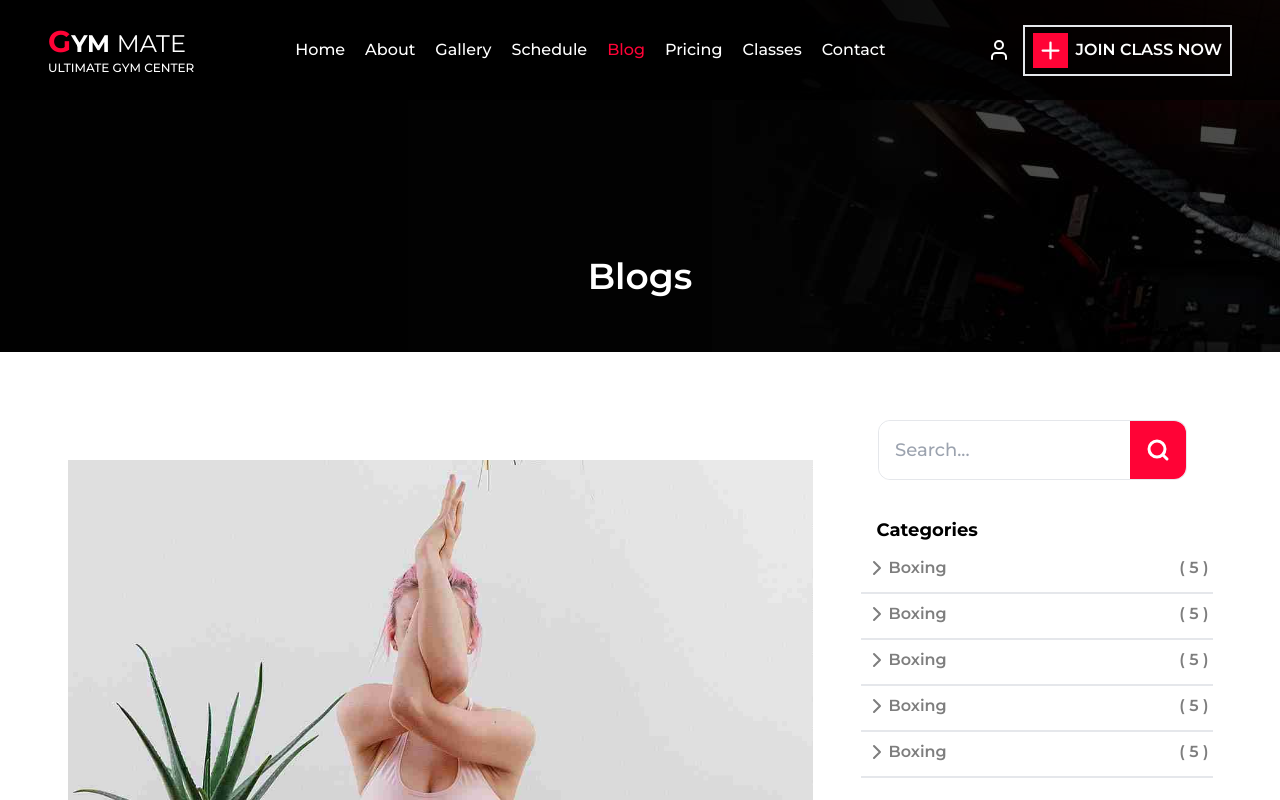
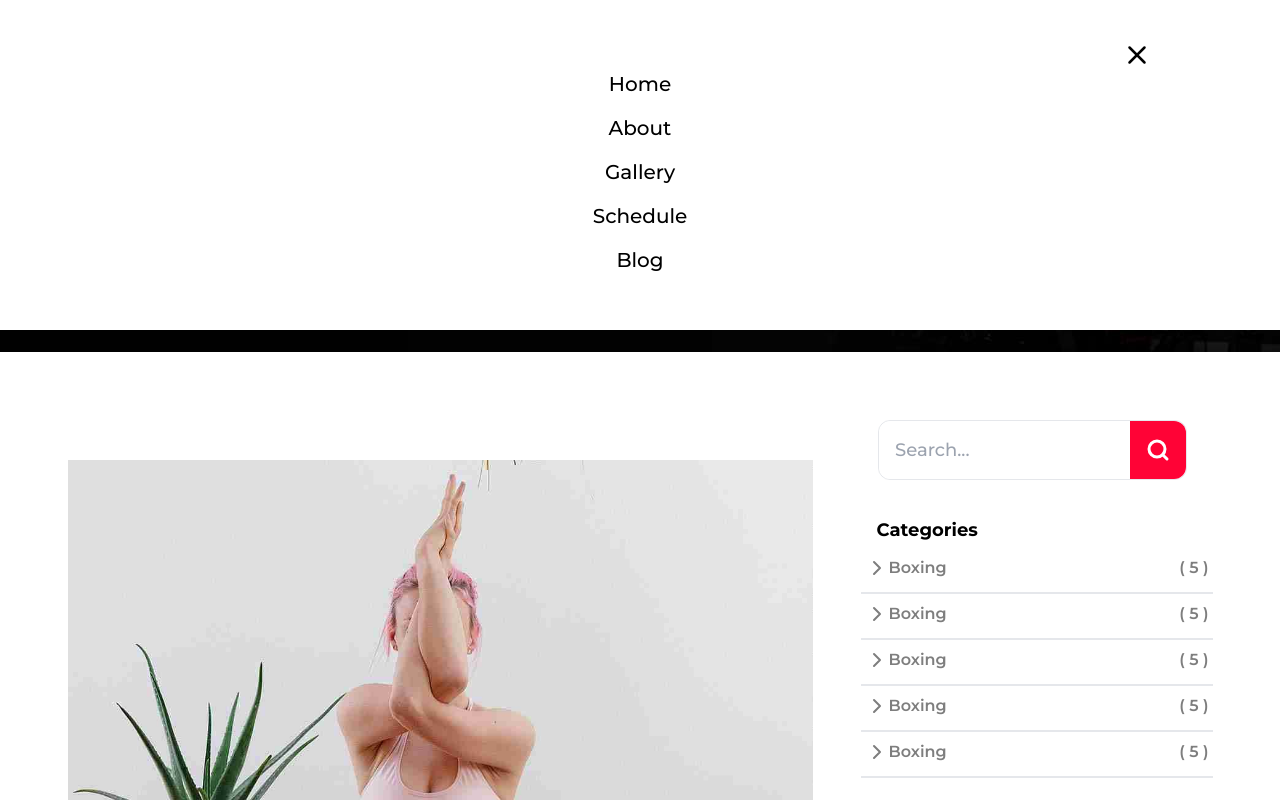
Before and after one commit to abhisheksooni/Gym-mate, a React (Vite) app: page /blog in a window 1280 px wide. Shown: the top 800 px of the page. Built offline with nearby package versions, Linux system fonts and the light colour scheme.

Commit message:
Style: About

```diff
--- a/src/Pages/About/AboutUs.jsx
+++ b/src/Pages/About/AboutUs.jsx
@@ -16,22 +16,22 @@ function AboutUs() {
       </div>
       <WhatToDo text={"noshow"} className={"py-10"}/>
 
-<div className=" flex justify-center items-center flex-col py-10">
+<div className=" flex justify-center gap-8 lg:gap-0 items-center flex-wrap flex-col py-10">
 
-  <div className=" flex">
-<div className=" text-center flex flex-col justify-center items-center max-w-[570px] px-11">
+  <div className=" flex flex-wrap justify-center gap-6 lg:gap-0 lg:flex-row">
+<div className=" text-center flex flex-col justify-center items-center max-w-[570px] px-4 xl:px-11">
   <img src={icon1}
   className='max-w-[90px]'
   alt="" />
   <h2 className='font-bold text-4xl mt-3 mb-5'>Our History</h2>
   <p className='font-medium text-base text-[#646464]'>Amet minim mollit non deserunt ullamco est sit aliqua dolor do amet sint. Velit officia consequat duis enim velit mollit Exercitation veniam consequat.</p>
    </div>
-<div className="">
+<div className="sm:min-w-[370px]">
   <img src={img1} alt="" />
 </div>
   </div>
 
-  <div className=" flex flex-row-reverse">
+  <div className=" flex  flex-wrap justify-center gap-6 lg:gap-0 flex-row-reverse">
 <div className=" text-center flex flex-col justify-center items-center max-w-[570px] px-11">
   <img src={icon2}
   className='max-w-[90px]'
@@ -39,7 +39,7 @@ function AboutUs() {
   <h2 className='font-bold text-4xl mt-3 mb-5'>Our History</h2>
   <p className='font-medium text-base text-[#646464]'>Amet minim mollit non deserunt ullamco est sit aliqua dolor do amet sint. Velit officia consequat duis enim velit mollit Exercitation veniam consequat.</p>
    </div>
-<div className="">
+<div className="sm:min-w-[370px]">
   <img src={img2} alt="" />
 </div>
   </div>
--- a/src/components/About/AboutCard.jsx
+++ b/src/components/About/AboutCard.jsx
@@ -26,7 +26,7 @@ function AboutCard() {
   ];
 
   return (
-  <div className=" flex justify-center gap-7 flex-col lg:flex-row">
+  <div className=" flex justify-center  gap-7 flex-col lg:flex-row">
     {imgs.map((i)=>{
       return <div key={i.title} className=" m-7 p-6 px-12 lg:max-w-[360px] text-center lg:m-0 lg:px-6 cursor-pointer flex shadow-xl shadow-black items-center flex-col gap-4 bg-aboutcardbg hover:bg-aboutcardbgcange hover:text-white">
             <img src={i.img}
--- a/src/components/Nav/Nav.jsx
+++ b/src/components/Nav/Nav.jsx
@@ -5,11 +5,18 @@ import { User, Plus,AlignJustify, X } from 'lucide-react';
 function Nav() {
 
     const [ mobileMenu,SetmobileMenu ] = useState(false)
+    const [ hamburger,Sethamburger ] = useState(false)
     let b = "hidden"
 
     function navbtn (){
         SetmobileMenu(!mobileMenu)
         console.log(mobileMenu);
+    }
+
+    // menu hamburger
+    function hamburgerMenu() {
+        Sethamburger(!hamburger)
+        console.log(hamburger);
     }
   return (
     <>
@@ -30,21 +37,21 @@ function Nav() {
         </div>
         {/* li */}
         <ul className=' gap-5 cursor-pointer font-medium text-white hidden xl:flex hover:*:text-red'>
-            <li > <NavLink to={"/"}  className={({isActive})=>`${isActive?"text-red":""}`}>Home</NavLink></li>
-            <li > <NavLink to={"AboutUs"}  className={({isActive})=>`${isActive?"text-red":""}`}>About</NavLink></li>
-            <li ><NavLink to={"gallery"}  className={({isActive})=>`${isActive?"text-red":""}`}>Gallery</NavLink></li>
-            <li ><NavLink to={"schedule/monday"} className={({isActive})=>`${isActive?"text-red":""}`}>Schedule</NavLink></li>
-            <li ><NavLink to={"blog"}  className={({isActive})=>`${isActive?"text-red":""}`}>Blog</NavLink></li>
-            <li ><NavLink to={"pricing"}  className={({isActive})=>`${isActive?"text-red":""}`}>Pricing</NavLink></li>
-            <li ><NavLink to={"classes"}  className={({isActive})=>`${isActive?"text-red":""}`}>Classes</NavLink></li>
-            <li ><NavLink to={"contact"}  className={({isActive})=>`${isActive?"text-red":""}`}>Contact</NavLink></li>
+            <li > <NavLink to={"/"} onClick={()=>window.top(0,0)}  className={({isActive})=>`${isActive?"text-red":""}`}>Home</NavLink></li>
+            <li > <NavLink to={"AboutUs"} onClick={()=>window.top(0,0)} className={({isActive})=>`${isActive?"text-red":""}`}>About</NavLink></li>
+            <li ><NavLink to={"gallery"} onClick={()=>window.top(0,0)} className={({isActive})=>`${isActive?"text-red":""}`}>Gallery</NavLink></li>
+            <li ><NavLink to={"schedule/monday"} onClick={()=>window.top(0,0)} className={({isActive})=>`${isActive?"text-red":""}`}>Schedule</NavLink></li>
+            <li ><NavLink to={"blog"} onClick={()=>window.top(0,0)} className={({isActive})=>`${isActive?"text-red":""}`}>Blog</NavLink></li>
+            {/* <li ><NavLink to={"pricing"}  className={({isActive})=>`${isActive?"text-red":""}`}>Pricing</NavLink></li> */}
+            {/* <li ><NavLink to={"classes"}  className={({isActive})=>`${isActive?"text-red":""}`}>Classes</NavLink></li> */}
+            {/* <li ><NavLink to={"contact"}  className={({isActive})=>`${isActive?"text-red":""}`}>Contact</NavLink></li> */}
 
         </ul>
         {/* join button */}
         <div className=" flex items-center gap-3 text-white">
             {/* mobile Menu btn */}
              <button className='xl:hidden'
-             onClick={navbtn}
+             onClick={hamburgerMenu}
              >
                  <AlignJustify size={27}/>
                 </button>
@@ -67,21 +74,23 @@ function Nav() {
 
 
     {/* mobile menu */}
-    <div className={` flex flex-col ${mobileMenu? "":"hidden"} fixed z-[999] bg-white  top-0 left-0 right-0 w-full py-10 `}>
+    <div className={` flex flex-col ${hamburgerMenu? "":"hidden"} fixed z-[999] bg-white  top-0 left-0 right-0 w-full py-10
+     ${hamburger ? "left-0":"-left-[100%]"}
+    `}>
         <div className=" flex w-full justify-end pr-[10vw]">
        <button
-       onClick={navbtn}
+       onClick={hamburgerMenu}
        > <X size={30} /> </button>
        </div>
         <ul className='cursor-pointer text-xl font-medium *:mb-4 text-center'>
-            <li className=' hover:text-red'> <NavLink to={"/"}>Home</NavLink></li>
-            <li className=' hover:text-red'> <NavLink to={"AboutUs"}>About</NavLink></li>
-            <li className=' hover:text-red'><NavLink to={"gallery"}>Gallery</NavLink></li>
-            <li className=' hover:text-red'><NavLink  to={"schedule/monday"}>Schedule</NavLink></li>
-            <li className=' hover:text-red'><NavLink to={"blog"}>Blog</NavLink></li>
-            <li className=' hover:text-red'><NavLink to={"pricing"}>Pricing</NavLink></li>
-            <li className=' hover:text-red'><NavLink to={"classes"}>Classes</NavLink></li>
-            <li className=' hover:text-red'><NavLink to={"contact"}>Contact</NavLink></li>
+            <li className=' hover:text-red'  onClick={hamburgerMenu}> <NavLink to={"/"} onClick={()=>window.top(0,0) } >Home</NavLink></li>
+            <li className=' hover:text-red' onClick={hamburgerMenu}> <NavLink to={"AboutUs"} onClick={()=>window.top(0,0) } >About</NavLink></li>
+            <li className=' hover:text-red' onClick={hamburgerMenu}><NavLink to={"gallery"} onClick={()=>window.top(0,0) } >Gallery</NavLink></li>
+            <li className=' hover:text-red' onClick={hamburgerMenu}><NavLink  to={"schedule/monday"} onClick={()=>window.top(0,0) } >Schedule</NavLink></li>
+            <li className=' hover:text-red' onClick={hamburgerMenu}><NavLink to={"blog"} onClick={()=>window.top(0,0) } >Blog</NavLink></li>
+            {/* <li className=' hover:text-red' onClick={hamburgerMenu}><NavLink to={"pricing"}>Pricing</NavLink></li> */}
+            {/* <li className=' hover:text-red' onClick={hamburgerMenu}><NavLink to={"classes"}>Classes</NavLink></li> */}
+            {/* <li className=' hover:text-red' onClick={hamburgerMenu}><NavLink to={"contact"}>Contact</NavLink></li> */}
         </ul>
     </div>
     </nav>
```
